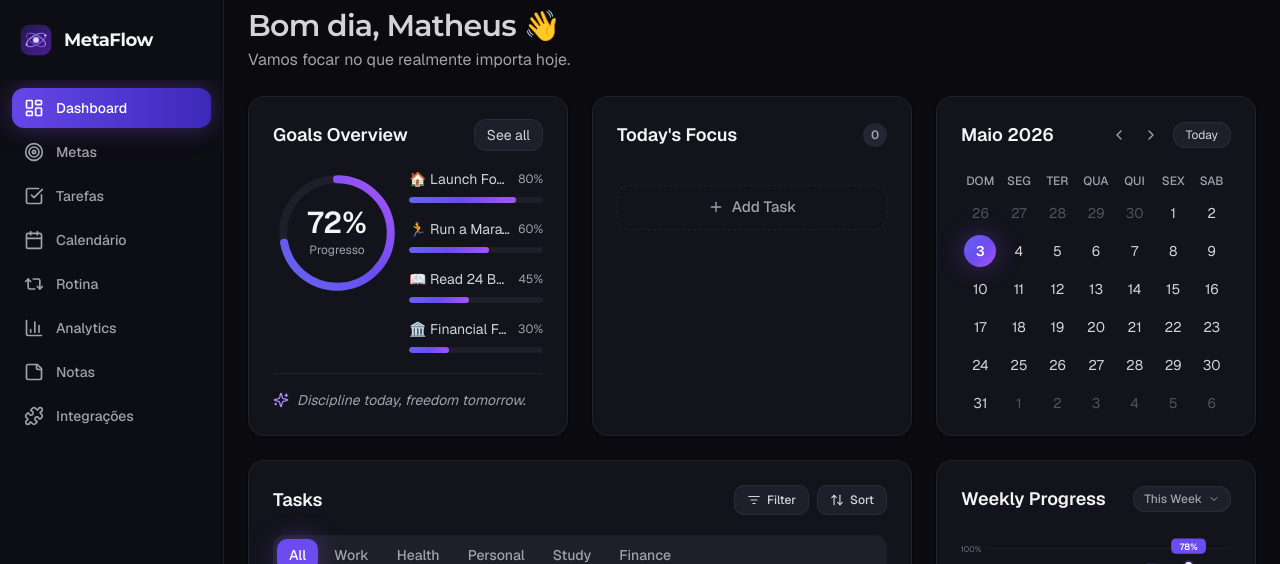
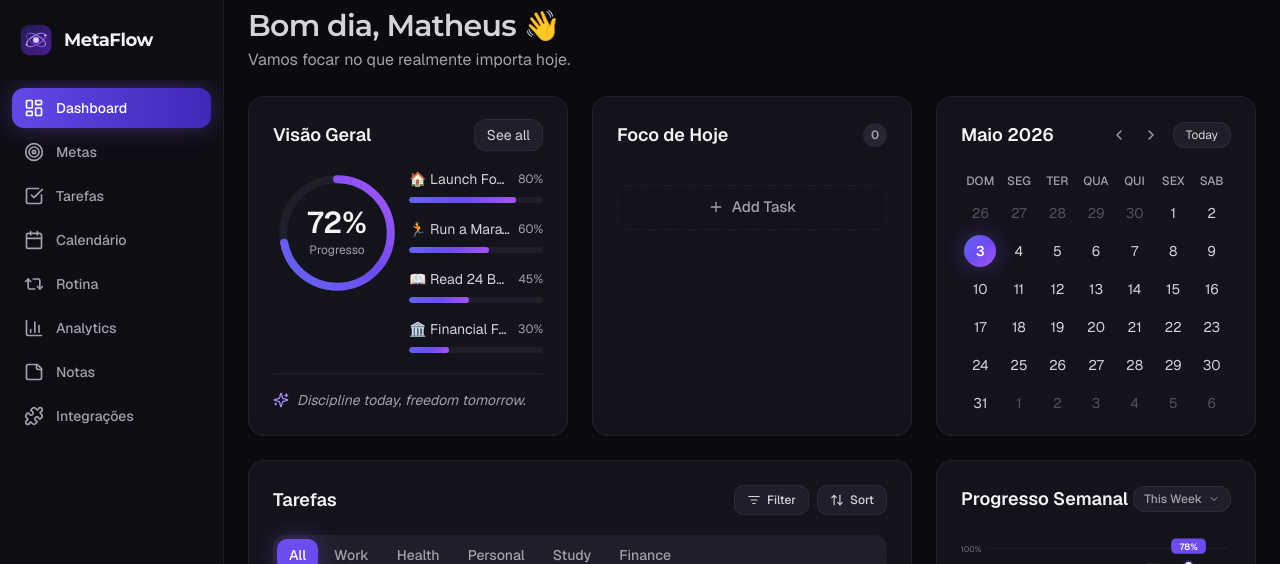
Before and after one commit to matheuspsb/metaflow, a Next.js app: page /dashboard in a window 1280 px wide. Shown: the top 564 px of the page. Built offline with nearby package versions, Linux system fonts and the light colour scheme; grey boxes are pictures that could not be loaded.

Commit message:
style: traduzir títulos dos cards do dashboard para português

```diff
--- a/src/components/dashboard/analytics/WeeklyProgressCard.tsx
+++ b/src/components/dashboard/analytics/WeeklyProgressCard.tsx
@@ -10,7 +10,7 @@ export function WeeklyProgressCard({ className }: Props) {
   return (
     <Card
       className={className}
-      title="Weekly Progress"
+      title="Progresso Semanal"
       action={
         <button
           aria-label="Select time period"
--- a/src/components/dashboard/focus/TodaysFocusCard.tsx
+++ b/src/components/dashboard/focus/TodaysFocusCard.tsx
@@ -27,7 +27,7 @@ export function TodaysFocusCard({ className }: TodaysFocusCardProps) {
   )
 
   function formatCardTitle(date: Date): string {
-    if (isSameDay(date, today())) return "Today's Focus"
+    if (isSameDay(date, today())) return 'Foco de Hoje'
     return date.toLocaleDateString('pt-BR', { month: 'short', day: 'numeric' })
   }
 
--- a/src/components/dashboard/goals/GoalsCard.tsx
+++ b/src/components/dashboard/goals/GoalsCard.tsx
@@ -28,7 +28,7 @@ export function GoalsCard({
   return (
     <Card
       className={className}
-      title="Goals Overview"
+      title="Visão Geral"
       action={
         <Link
           as="/metas"
--- a/src/components/dashboard/tasks/TasksCard.tsx
+++ b/src/components/dashboard/tasks/TasksCard.tsx
@@ -40,7 +40,7 @@ export function TasksCard({ className }: TasksCardProps) {
   )
 
   return (
-    <Card title="Tasks" action={headerActions} className={className}>
+    <Card title="Tarefas" action={headerActions} className={className}>
       <div className="bg-bg-input mb-4 flex items-center gap-1 rounded-lg p-1">
         {TABS.map((tab) => (
           <button
```
